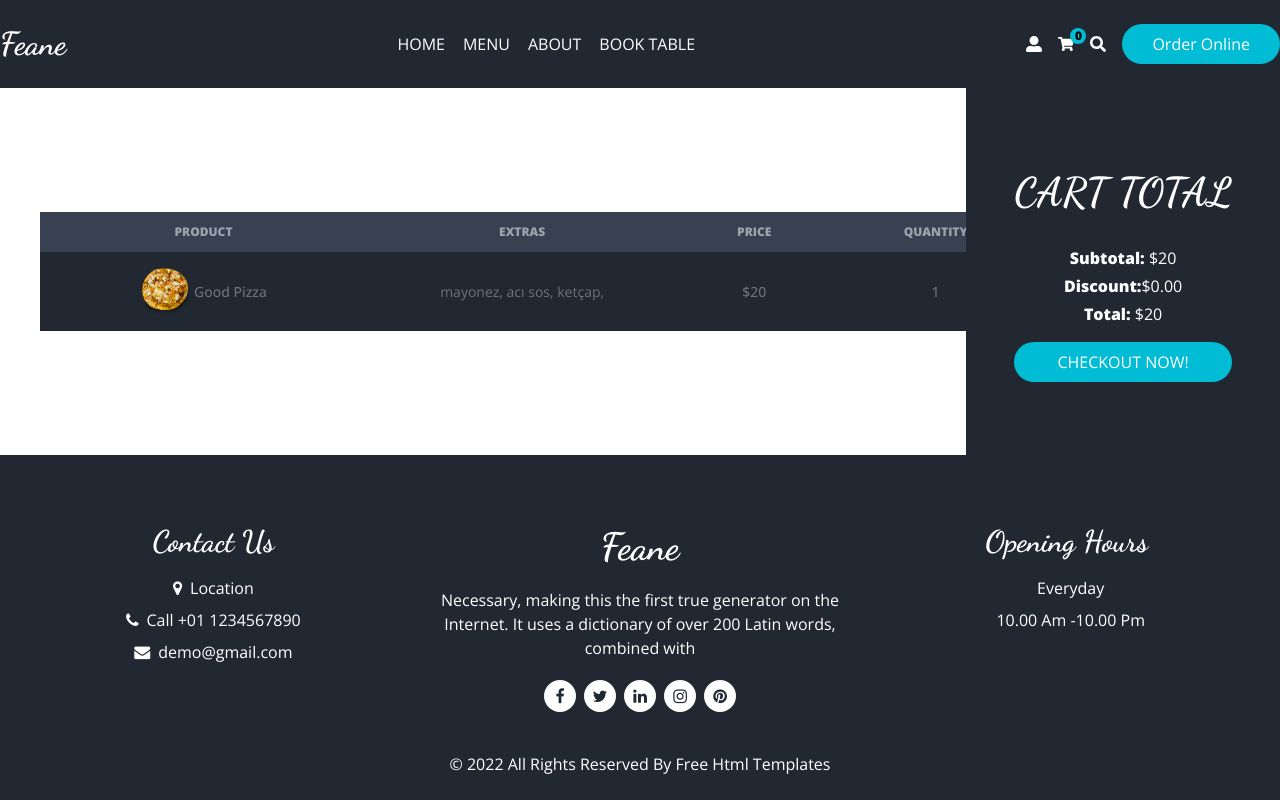
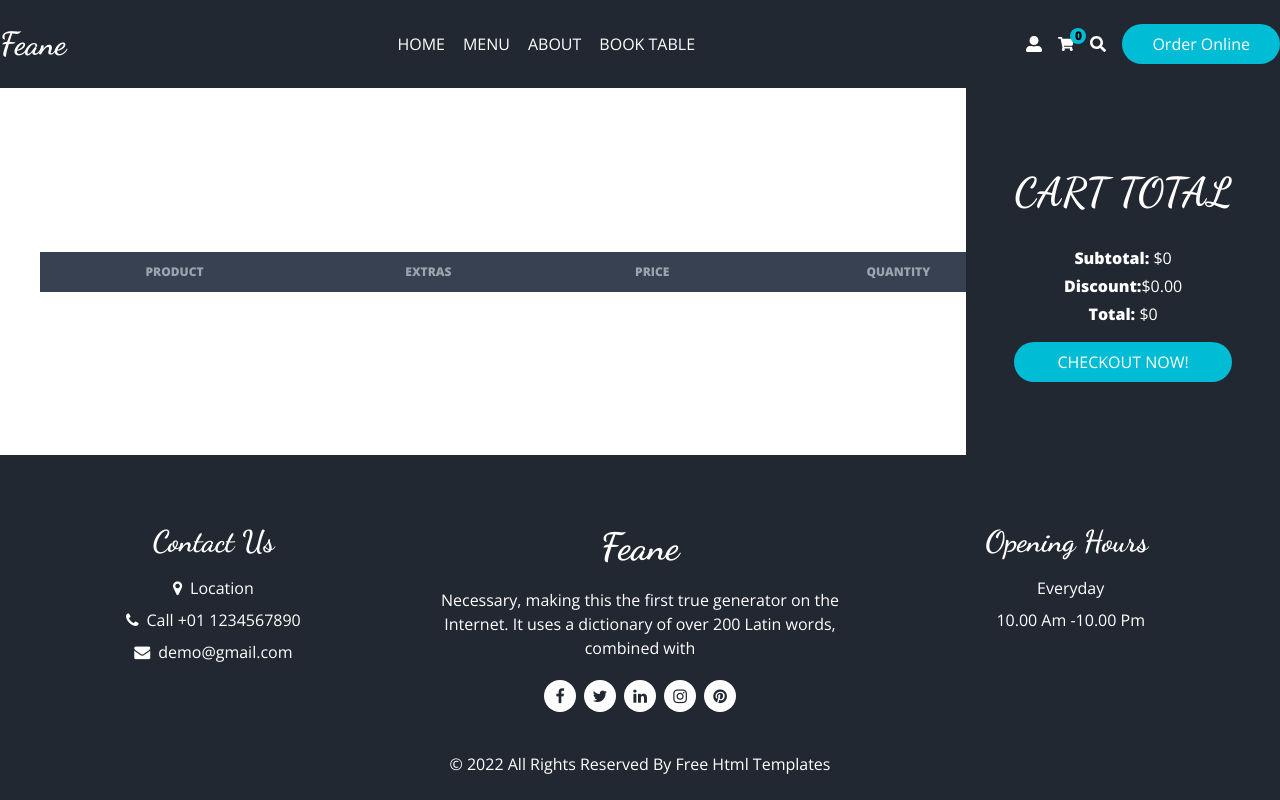
Before and after one commit to kerim-agayev/nextJsYemek, a Next.js app in the folder food_ordering/: page /cart in a window 1280 px wide. Built offline with nearby package versions, Linux system fonts and the light colour scheme.

Commit message:
redux-toolkit addProduct ve reset actions
redux-toolkit addProduct ve reset actions

```diff
--- a/food_ordering/components/Campaigns.jsx
+++ b/food_ordering/components/Campaigns.jsx
@@ -11,7 +11,7 @@ const CampaignItem = () => {
           alt=""
           fill
           className="hover:scale-105 transition-all"
-          // objectFit="cover"
+          style={{objectFit:"cover"}}
         />
       </div>
       <div className="text-white">
--- a/food_ordering/components/Carousel.jsx
+++ b/food_ordering/components/Carousel.jsx
@@ -32,7 +32,7 @@ const Carousel = () => {
             src="/images/hero-bg.jpg"
             alt=""
            fill
-            // objectFit="cover"
+           style={{objectFit:"cover"}}
           />
         </div>
       </div>
--- a/food_ordering/pages/cart/index.jsx
+++ b/food_ordering/pages/cart/index.jsx
@@ -1,7 +1,11 @@
 import Image from "next/image";
 import Title from "../../components/ui/Title";
+import { useSelector, useDispatch } from "react-redux";
 
+import {reset} from '../../redux/CARTSLICE'
 const Cart = () => {
+  const cart = useSelector((state) => state.cart);
+  const dispatch = useDispatch();
   return (
     <div className="min-h-[calc(100vh_-_433px)]">
          <div className="flex justify-between items-center md:flex-row flex-col">
@@ -24,23 +28,29 @@ const Cart = () => {
               </tr>
             </thead>
             <tbody>
-            <tr className="transition-all bg-secondary border-gray-700 hover:bg-primary ">
+            {cart.products.map((product) => (
+                <tr
+                  className="transition-all bg-secondary border-gray-700 hover:bg-primary"
+                  key={product.id}
+                >
                   <td className="py-4 px-6 font-medium whitespace-nowrap hover:text-white flex items-center gap-x-1 justify-center">
                     <Image src="/images/f1.png" alt="" width={50} height={50} />
-                  <span>Good Pizza</span>
-                </td>
-                <td>
-                  <span>mayonez, acı sos, ketçap,</span>
+                    <span>{product.name}</span>
                   </td>
                   <td className="py-4 px-6 font-medium whitespace-nowrap hover:text-white">
-                  $20
+                    {product.extras.map((item) => (
+                      <span key={item.id}>{item.name}, </span>
+                    ))}
                   </td>
                   <td className="py-4 px-6 font-medium whitespace-nowrap hover:text-white">
-                  1
+                    ${product.price}
                   </td>
+                  <td className="py-4 px-6 font-medium whitespace-nowrap hover:text-white">
+                    {product.quantity}
 
-
+                  </td>
                 </tr>
+              ))}
             </tbody>
           </table>
         </div>
@@ -48,12 +58,17 @@ const Cart = () => {
           <Title addClass="text-[40px]">CART TOTAL</Title>
 
           <div className="mt-6">
-            <b>Subtotal: </b>$20 <br />
+          <b>Subtotal: </b>${cart.total} <br />
             <b className=" inline-block my-1">Discount: </b>$0.00 <br />
-            <b>Total: </b>$20
+            <b>Total: </b>${cart.total}
           </div>
 
-          <button className="btn-primary mt-4">CHECKOUT NOW!</button>
+          <button
+              className="btn-primary mt-4 md:w-auto w-52"
+              onClick={() => dispatch(reset())}
+            >
+              CHECKOUT NOW!
+            </button>
         </div>
       </div>
     </div>
--- a/food_ordering/pages/order/index.js
+++ b/food_ordering/pages/order/index.js
@@ -47,7 +47,7 @@ const Order = () => {
               alt=""
               width={40}
               height={40}
-              objectFit="contain"
+              style={{objectFit:"contain"}}
             />
             <span>Payment</span>
           </div>
@@ -57,7 +57,7 @@ const Order = () => {
               alt=""
               width={40}
               height={40}
-              objectFit="contain"
+              style={{objectFit:"contain"}}
             />
             <span>Preparing</span>
           </div>
@@ -67,7 +67,7 @@ const Order = () => {
               alt=""
               width={40}
               height={40}
-              objectFit="contain"
+              style={{objectFit:"contain"}}
             />
             <span>On the way</span>
           </div>
@@ -77,7 +77,7 @@ const Order = () => {
               alt=""
               width={40}
               height={40}
-              objectFit="contain"
+              style={{objectFit:"contain"}}
             />
             <span>Delivered</span>
           </div>
--- a/food_ordering/pages/product/index.js
+++ b/food_ordering/pages/product/index.js
@@ -1,7 +1,7 @@
 import Image from "next/image";
 import { useState } from "react";
 import Title from "@/components/ui/Title";
-import { addProduct } from "../../redux/cartSlice";
+import { addProduct } from "../../redux/CARTSLICE";
 import { useDispatch, useSelector } from "react-redux";
 const itemsExtra = [
   {
@@ -76,7 +76,7 @@ const Index = () => {
   return (
      <div className="flex items-center md:h-[calc(100vh_-_88px)] gap-5 py-20 flex-wrap ">
       <div className="relative md:flex-1 md:w-[80%] md:h-[80%] w-36 h-36 mx-auto">
-        <Image src="/images/f1.png" alt="" fill objectFit="contain" />
+        <Image src="/images/f1.png" alt="" fill   style={{objectFit:"contain"}}/>
       </div>
       <div className="md:flex-1 md:text-start text-center">
         <Title addClass="text-6xl">Good Pizza</Title>
--- a/food_ordering/redux/CartSlice.js
+++ b/food_ordering/redux/CartSlice.js
@@ -13,8 +13,13 @@ const cartSlice = createSlice({
       state.quantity += action.payload.quantity;
       state.total += action.payload.price;
     },
+    reset: (state, action) => {
+        state.products = [];
+        state.quantity = 0;
+        state.total = 0;
+      },
   },
 });
 
-export const { addProduct } = cartSlice.actions;
+export const { addProduct, reset } = cartSlice.actions;
 export default cartSlice.reducer;
--- a/food_ordering/redux/store.js
+++ b/food_ordering/redux/store.js
@@ -1,5 +1,5 @@
 import { configureStore } from "@reduxjs/toolkit";
-import cartReducer from "./cartSlice";
+import cartReducer from "./CARTSLICE";
 
 export default configureStore({
   reducer: {
```
Lines whose indentation alone changed are shown as unchanged.
